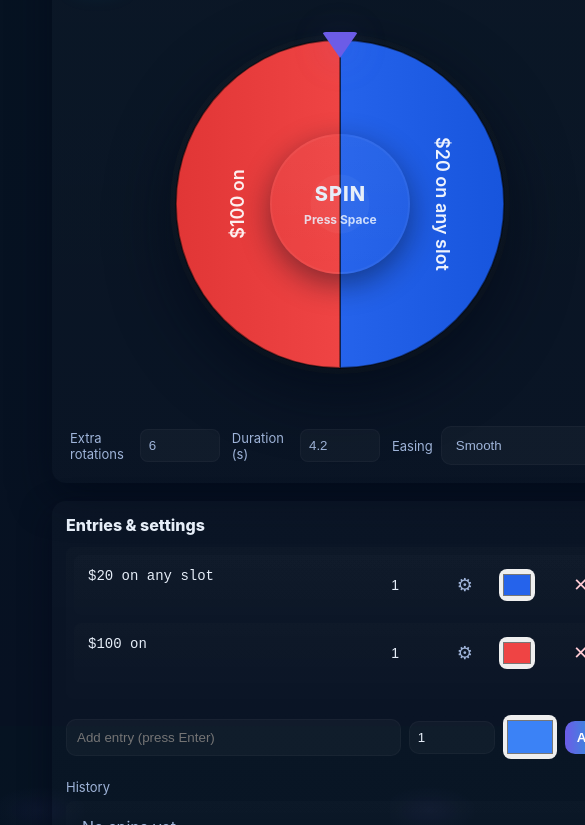
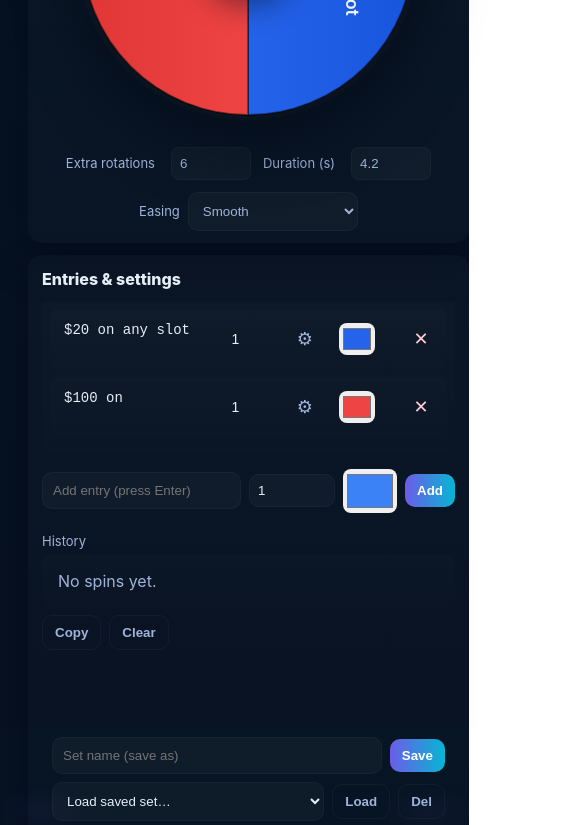
Before and after one commit to kenzibets/kenzwheelofdoom, a plain HTML site: page index.html in a window 390 px wide. Shown: the part 118-943 px from the top of the page, 585 px wide, since content can reach past the window. Drawn offline with Linux system fonts and the light colour scheme; a web font is replaced by a local one.

Commit message:
Update index.html

```diff
--- a/index.html
+++ b/index.html
@@ -69,12 +69,14 @@
   .subtitle{ font-size:13px; color:var(--muted); margin-top:2px; }
 
   .wheel-area { display:flex; gap:18px; align-items:center; justify-content:center; padding:8px 6px; flex:1; min-height:420px; }
-  .wheel-frame { width:580px; height:580px; position:relative; display:flex; align-items:center; justify-content:center; border-radius:50%; padding:10px; }
+  /* make wheel-frame responsive: use min() so it never exceeds available width and aspect-ratio to keep it square */
+  .wheel-frame { width: min(580px, 92vw); aspect-ratio: 1 / 1; position:relative; display:flex; align-items:center; justify-content:center; border-radius:50%; padding:10px; max-width:100%; }
 
   canvas#wheel {
     width:100%; height:100%; border-radius:50%;
     box-shadow: 0 20px 60px rgba(2,8,23,0.6), inset 0 -10px 40px rgba(0,0,0,0.25);
     will-change: transform; transform-origin:50% 50%;
+    display:block;
   }
 
   /* pointer */
@@ -246,7 +248,8 @@
   /* responsive: wrap controls to rows on smaller widths */
   @media (max-width:1100px){
     .app{ grid-template-columns: 1fr; }
-    .wheel-frame{ width:520px;height:520px;}
+    /* prefer percent-based width so it fits in narrow screens */
+    .wheel-frame{ width: min(520px, 92vw); aspect-ratio:1/1; }
     .controls-right{ width:100%; max-height: calc(100vh - 120px); }
     .json-panel { right: 18px; left: auto; width: 84%; bottom: 108px; }
     .save-bar-left { width: 100%; }
@@ -254,11 +257,28 @@
     .controls-bottom { gap:10px; }
   }
   @media (max-width:640px){
-    .wheel-frame{ width:360px;height:360px;}
+    /* on narrow mobile screens center vertically and reduce paddings */
+    body{ align-items:center; padding:14px; }
+    .app{ max-width: calc(100% - 28px); gap:12px; }
+    .wheel-frame{ width: min(360px, 94vw); aspect-ratio: 1/1; padding:8px; }
     .json-panel { width: 92%; left: 4%; right: 4%; bottom: 110px; }
     .json-grid { grid-template-columns: 1fr; }
     .set-name { max-width:100%; flex: 1 1 auto; }
     .saved-select { max-width:100%; flex: 1 1 auto; }
+    .controls-right { width:100%; max-height: none; }
+    .panel { padding:12px; min-height: auto; }
+    .wheel-area { min-height: auto; padding:6px; gap:10px; }
+    /* scale center button so it never overflows small wheels */
+    .center-btn { width: clamp(96px, 24%, 140px); height: clamp(96px, 24%, 140px); }
+    .center-btn .big{ font-size: clamp(16px, 3.5vw, 20px); }
+    .center-btn .small{ font-size: clamp(10px, 2.6vw, 12px); }
+  }
+
+  /* a little extra safety for ultra-small widths */
+  @media (max-width:380px) {
+    .wheel-frame { width: min(320px, 94vw); }
+    .center-btn { width: clamp(84px, 28%, 120px); height: clamp(84px, 28%, 120px); }
+    .pointer .tri { border-left:14px solid transparent;border-right:14px solid transparent;border-top:20px solid var(--accent1); }
   }
 </style>
 </head>
@@ -300,7 +320,7 @@
       </div>
     </div>
 
-    <div style="display:flex;gap:12px;align-items:center;justify-content:center;margin-top:12px">
+    <div style="display:flex;gap:12px;align-items:center;justify-content:center;margin-top:12px;flex-wrap:wrap">
       <div class="row small">
         <label>Extra rotations</label>
         <input id="rotations" type="number" value="6" min="0" step="1" style="width:80px;padding:8px;border-radius:8px;background:var(--glass);border:1px solid rgba(255,255,255,0.03);color:inherit;margin-left:8px">
@@ -476,6 +496,8 @@
     resizeConfetti();
   }
   window.addEventListener('resize', ()=>{ resizeAndScale(); draw(); });
+  // orientation change often needs explicit handling on some mobile browsers
+  window.addEventListener('orientationchange', ()=>{ setTimeout(()=>{ resizeAndScale(); draw(); }, 120); });
 
   function resizeConfetti(){
     const rect = document.body.getBoundingClientRect();
```
